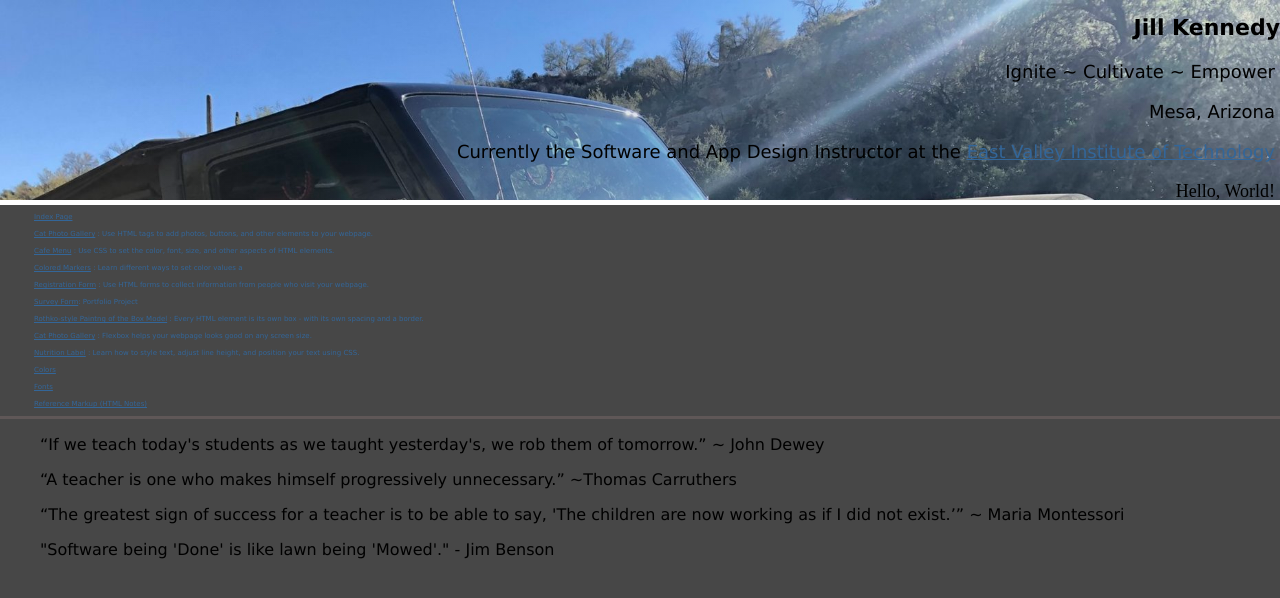
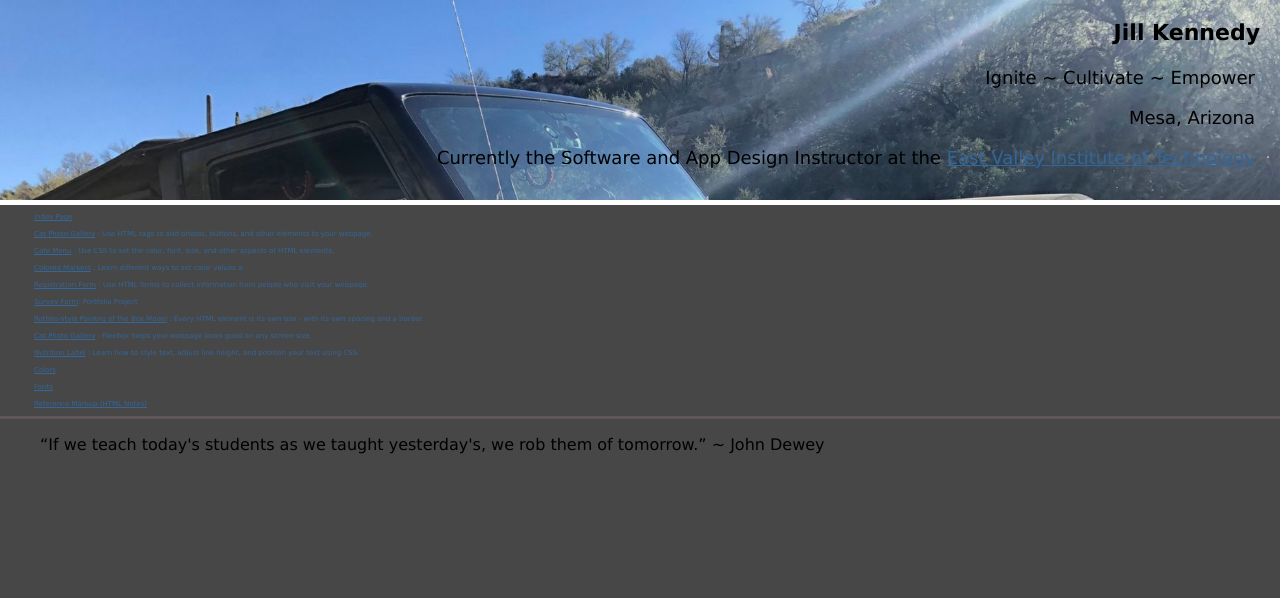
Before and after one commit to pallaskennedy/pallaskennedy.github.io, a plain HTML site: page index.html in a window 1280 px wide. Drawn offline with Linux system fonts and the light colour scheme.

Commit message:
Fixed the spacing issues on the header text

```diff
--- a/css/index_styling.css
+++ b/css/index_styling.css
@@ -99,3 +99,6 @@ a:hover {
   text-decoration: none;
   font-weight: normal;
 }
+.header {
+  margin: 20px;
+}
--- a/index.html
+++ b/index.html
@@ -14,16 +14,17 @@
   <body>
     <header>
       <div class="gradient-background"></div>
+      <div class="header">
         <h1>Jill Kennedy</h1>
         <p>Ignite ~ Cultivate ~ Empower</p>
         <p>Mesa, Arizona</p>
         <p class="job">
           Currently the Software and App Design Instructor at the
-        <a href="https://www.evit.edu/">East Valley Institute of Technology</a>
+          <a href="https://www.evit.edu/"
+            >East Valley Institute of Technology</a
+          >
         </p>
-      <p style="font-family: apple chancery; text-indent: 90px">
-        Hello, World!
-      </p>
+      </div>
     </header>
 
     <nav>
@@ -85,17 +86,6 @@
         “If we teach today's students as we taught yesterday's, we rob them of
         tomorrow.” ~ John Dewey
       </blockquote>
-      <blockquote>
-        “A teacher is one who makes himself progressively unnecessary.” ~Thomas
-        Carruthers
-      </blockquote>
-      <blockquote>
-        “The greatest sign of success for a teacher is to be able to say, 'The
-        children are now working as if I did not exist.’” ~ Maria Montessori
-      </blockquote>
-      <blockquote>
-        "Software being 'Done' is like lawn being 'Mowed'." - Jim Benson
-      </blockquote>
     </main>
     <script src="scripting/index_script.js"></script>
   </body>
```
Lines whose indentation alone changed are shown as unchanged.
